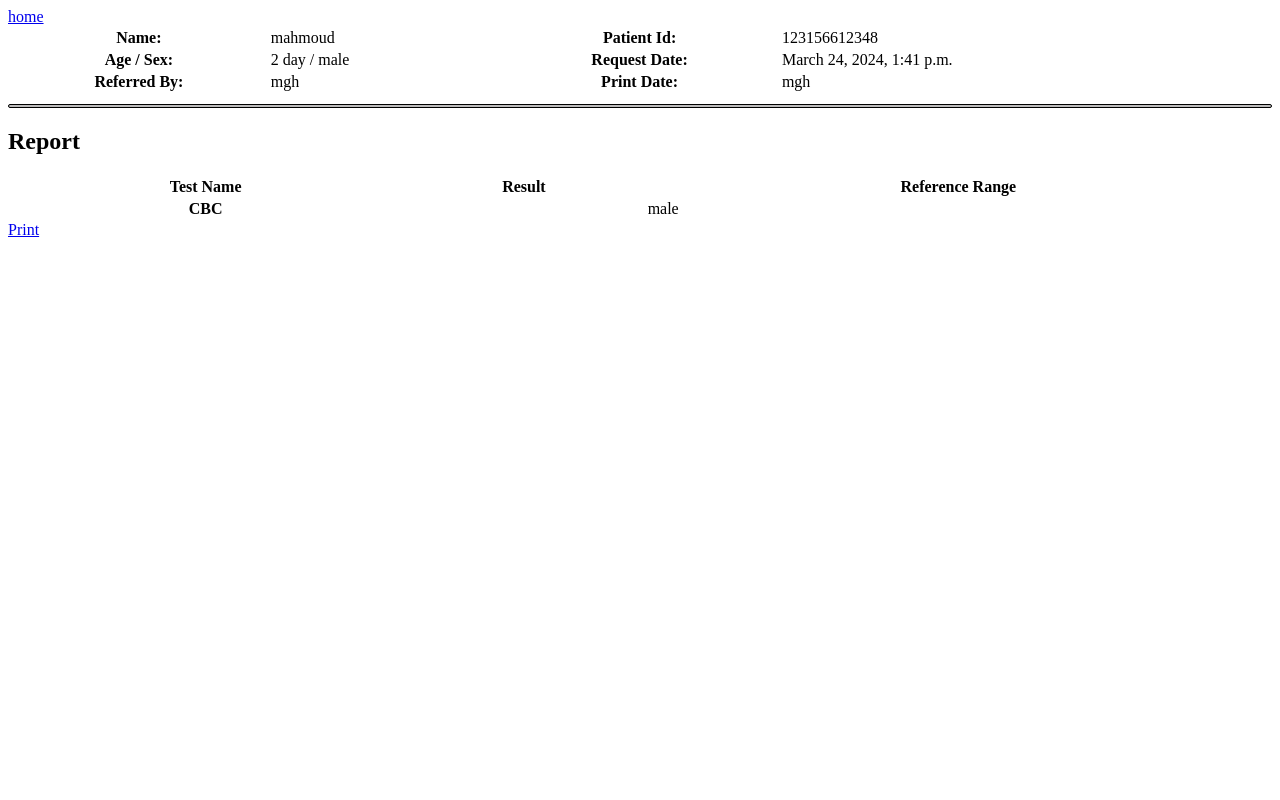
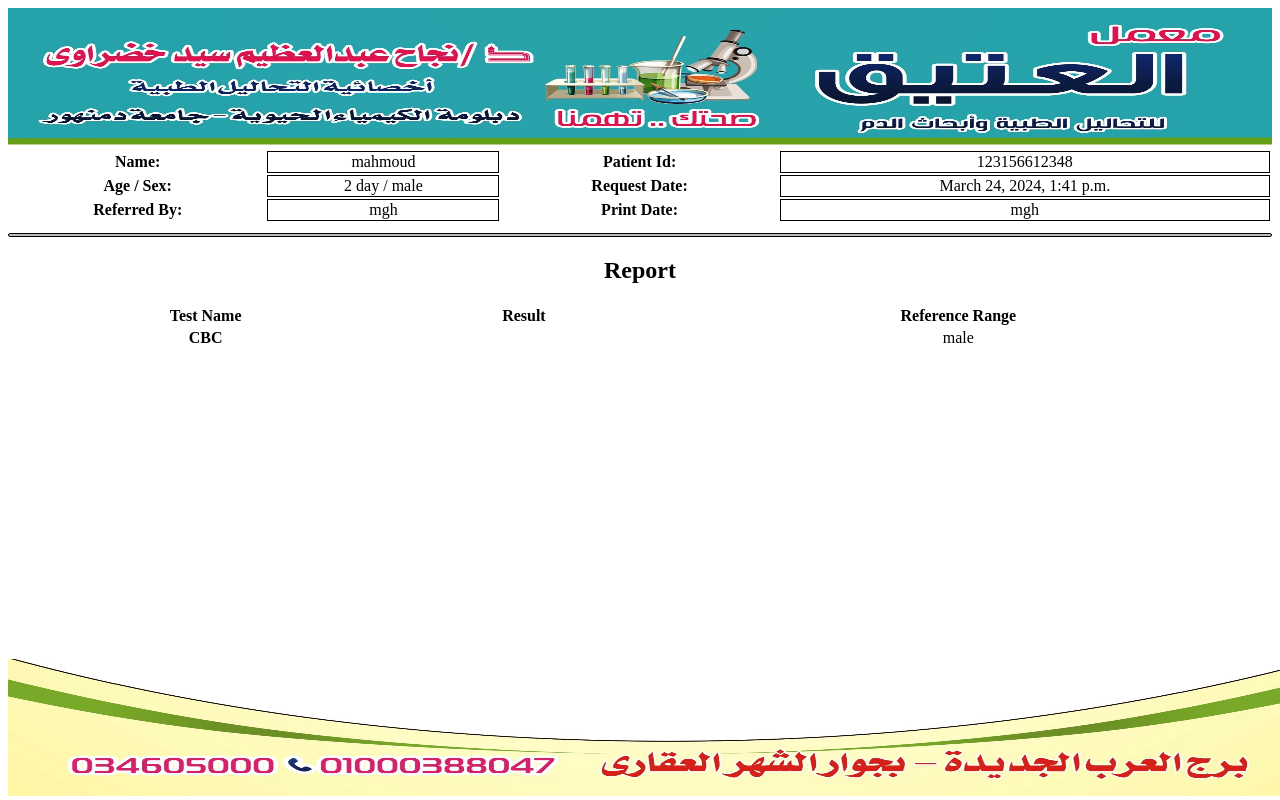
Before and after one commit to mahmoud15670/program, a Django app: page /result/1/print in a window 1280 px wide. Run offline with Django 4.2, Linux system fonts and the light colour scheme; data comes from the database, SQL or seed files in the repository.

Commit message:
Mar 24, 2024, 4:47 PM

```diff
--- a/mhlbia/homs/templates/homs/result_detail.html
+++ b/mhlbia/homs/templates/homs/result_detail.html
@@ -64,6 +64,27 @@
         background-color: rgb(189, 188, 188);
         border-radius: 5px;
     }
+    header {
+        display: block;
+    }
+    footer{
+        position: absolute;
+        display: block;
+        bottom: 0;
+    }
+    img {
+        height: 137px;
+        width: 100%;
+    }
+    a {
+        display: none;
+    }
+    * {
+        text-align: center;
+    }
+    #head td {
+        border: solid black 1px;
+    }
     @media print {
         header {
             display: block;
```
